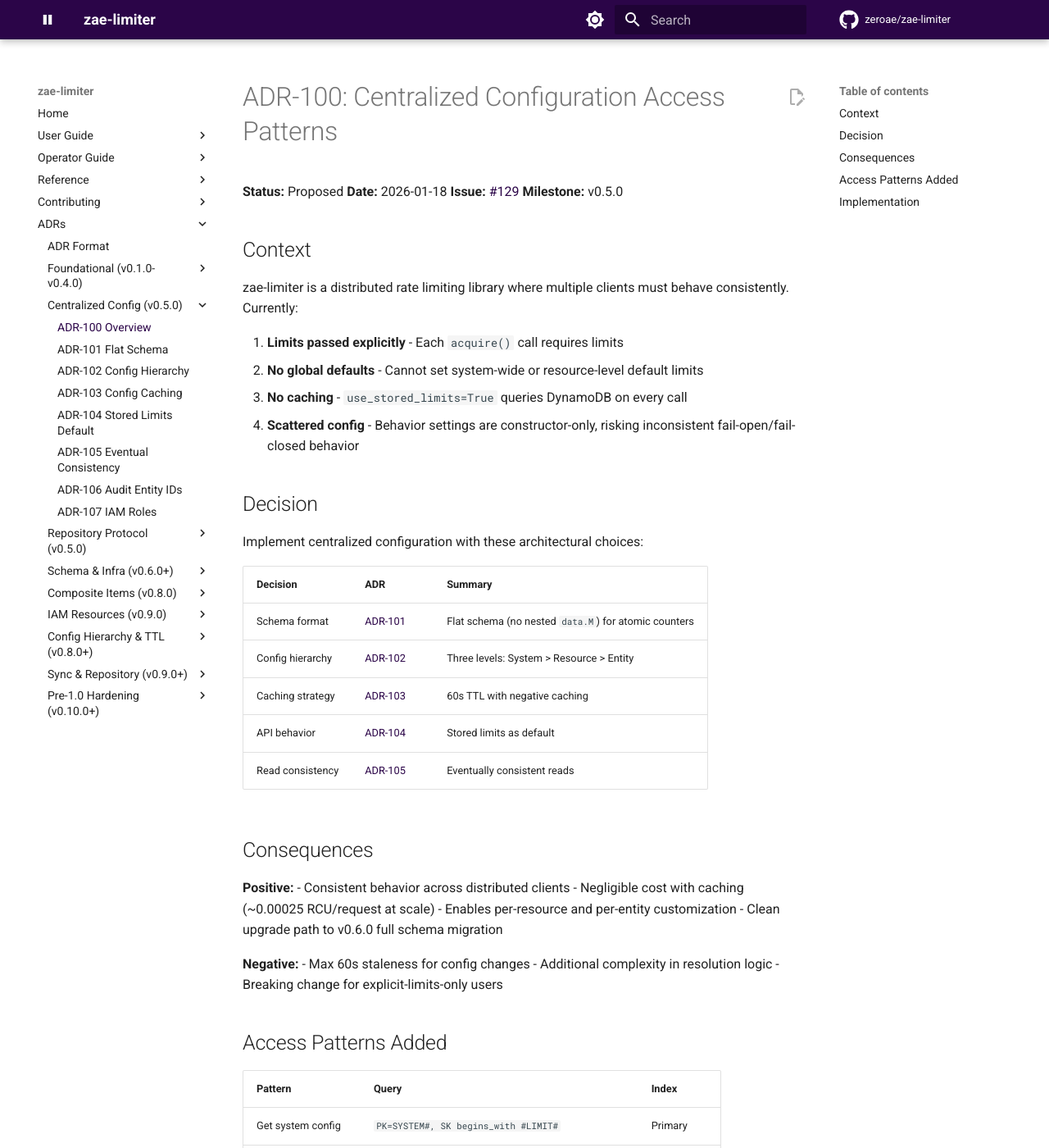
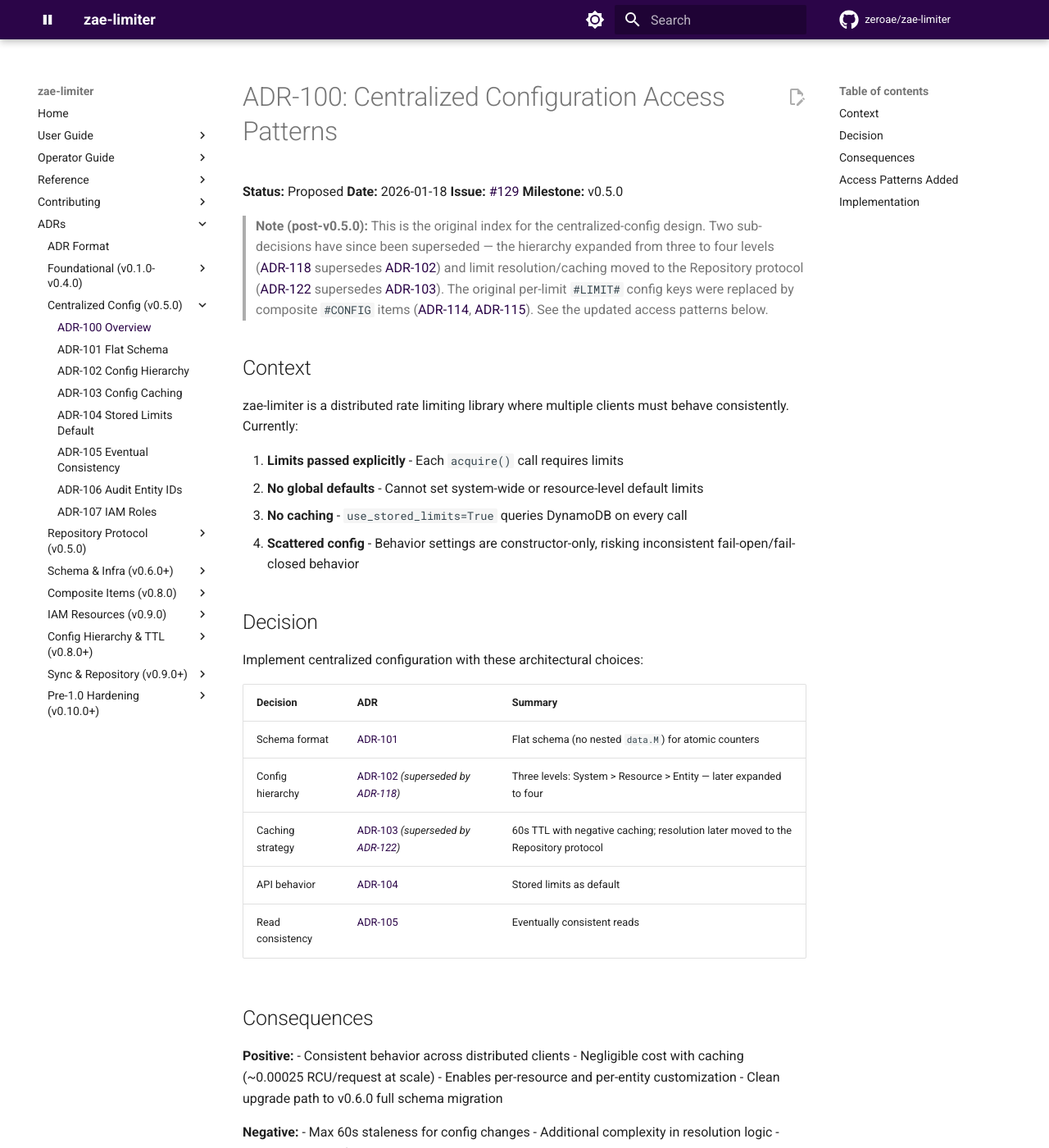
Before and after one commit to zeroae/zae-limiter, an MkDocs documentation site: the page built from docs/adr/100-centralized-config.md, in a window 1280 px wide and 1400 px high. Shown: the whole window at 82% size. Built offline with MkDocs 1.6.1 and Material for MkDocs 9.7.7, drawn with Linux system fonts in a browser that asks for light colours; comment, search, counter and statistics services are not loaded; the version menu is left out; some of the changed text lies outside the part shown.

Commit message:
📝 docs(adr): resolve cross-ADR consistency issues (107, 100, 013)
Surfaced by the /adr consistency audit:

- ADR-107: annotate the partial supersession by ADR-117. Two Accepted
  ADRs asserted opposite IAM defaults (roles-by-default vs policies-by-
  default). Flag it in the status line and add a Decision note pointing
  to ADR-117 (current default) and ADR-124 (policy rename), so the
  reversed default is unambiguous to readers/enforcement.
- ADR-100: this Proposed index still presented superseded sub-decisions
  (102→118, 103→122) as authoritative and used the pre-composite
  `#LIMIT#` schema. Add a standing note, mark the superseded rows, and
  show current composite `#CONFIG` keys alongside the originals.
- ADR-013: accept it. It was Proposed yet already superseded ADR-012 —
  an invalid state. Its decision is complete and already operationalized
  as .claude/rules/docs-parity.md, so finalize the status.

Co-Authored-By: Claude Opus 4.8 (1M context) <noreply@anthropic.com>

```diff
--- a/docs/adr/100-centralized-config.md
+++ b/docs/adr/100-centralized-config.md
@@ -4,6 +4,8 @@
 **Date:** 2026-01-18
 **Issue:** [#129](https://github.com/zeroae/zae-limiter/issues/129)
 **Milestone:** v0.5.0
+
+> **Note (post-v0.5.0):** This is the original index for the centralized-config design. Two sub-decisions have since been superseded — the hierarchy expanded from three to four levels ([ADR-118](118-four-level-config-hierarchy.md) supersedes [ADR-102](102-config-hierarchy.md)) and limit resolution/caching moved to the Repository protocol ([ADR-122](122-resolve-limits-on-repository.md) supersedes [ADR-103](103-config-caching.md)). The original per-limit `#LIMIT#` config keys were replaced by composite `#CONFIG` items ([ADR-114](114-composite-bucket-items.md), [ADR-115](115-add-based-writes-lazy-refill.md)). See the updated access patterns below.
 
 ## Context
 
@@ -21,8 +23,8 @@ Implement centralized configuration with these architectural choices:
 | Decision | ADR | Summary |
 |----------|-----|---------|
 | Schema format | [ADR-101](101-flat-schema-config.md) | Flat schema (no nested `data.M`) for atomic counters |
-| Config hierarchy | [ADR-102](102-config-hierarchy.md) | Three levels: System > Resource > Entity |
-| Caching strategy | [ADR-103](103-config-caching.md) | 60s TTL with negative caching |
+| Config hierarchy | [ADR-102](102-config-hierarchy.md) *(superseded by [ADR-118](118-four-level-config-hierarchy.md))* | Three levels: System > Resource > Entity — later expanded to four |
+| Caching strategy | [ADR-103](103-config-caching.md) *(superseded by [ADR-122](122-resolve-limits-on-repository.md))* | 60s TTL with negative caching; resolution later moved to the Repository protocol |
 | API behavior | [ADR-104](104-stored-limits-default.md) | Stored limits as default |
 | Read consistency | [ADR-105](105-eventual-consistency.md) | Eventually consistent reads |
 
@@ -41,11 +43,13 @@ Implement centralized configuration with these architectural choices:
 
 ## Access Patterns Added
 
-| Pattern | Query | Index |
-|---------|-------|-------|
-| Get system config | `PK=SYSTEM#, SK begins_with #LIMIT#` | Primary |
-| Get resource config | `PK=RESOURCE#{resource}, SK begins_with #LIMIT#` | Primary |
-| Get entity config | `PK=ENTITY#{id}, SK begins_with #LIMIT#` | Primary |
+> The original per-limit sort keys (`SK begins_with #LIMIT#`) were replaced by composite config items ([ADR-114](114-composite-bucket-items.md), [ADR-118](118-four-level-config-hierarchy.md)): a single `#CONFIG` item per level, namespace-prefixed with `{ns}/`. Both are shown below.
+
+| Pattern | Query (v0.5.0, original) | Current |
+|---------|--------------------------|---------|
+| Get system config | `PK=SYSTEM#, SK begins_with #LIMIT#` | `PK={ns}/SYSTEM#, SK=#CONFIG` |
+| Get resource config | `PK=RESOURCE#{resource}, SK begins_with #LIMIT#` | `PK={ns}/RESOURCE#{resource}, SK=#CONFIG` |
+| Get entity config | `PK=ENTITY#{id}, SK begins_with #LIMIT#` | `PK={ns}/ENTITY#{id}, SK=#CONFIG#{resource}` |
 
 ## Implementation
 
```
Also changed, not shown: docs/adr/013-module-documentation-parity.md (+1 -1 lines), docs/adr/107-iam-roles-for-application-access.md (+3 -1 lines).
